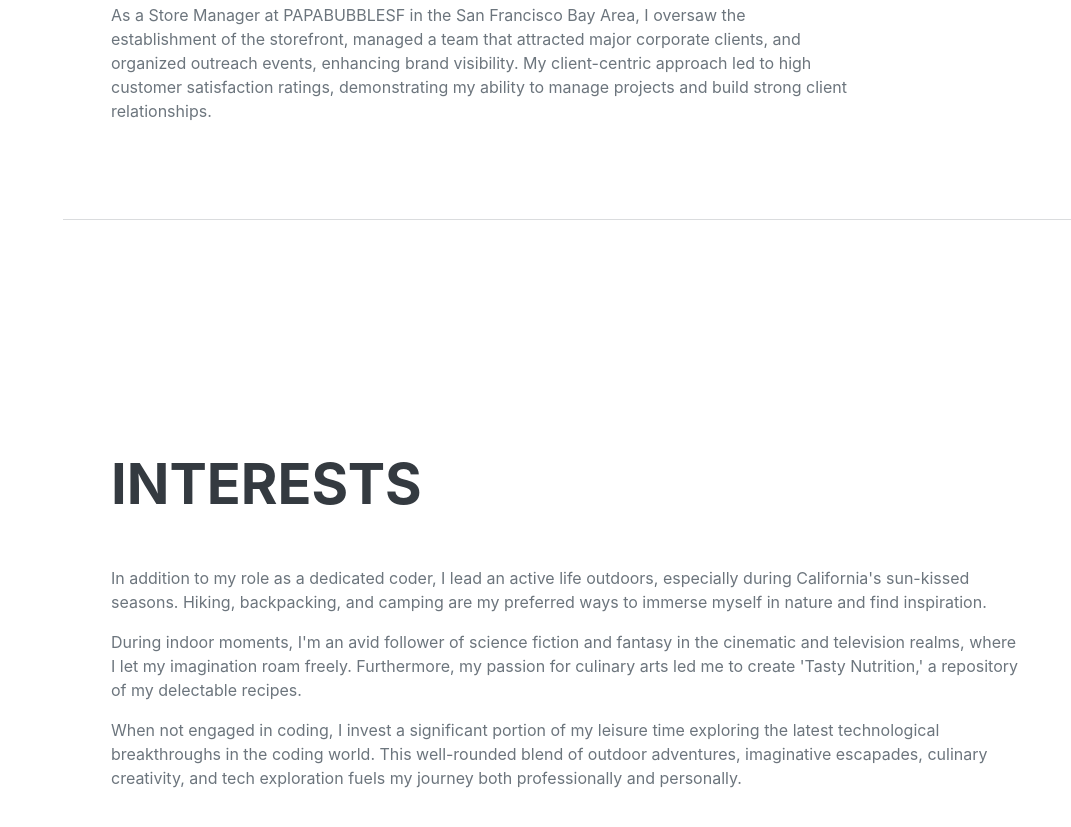
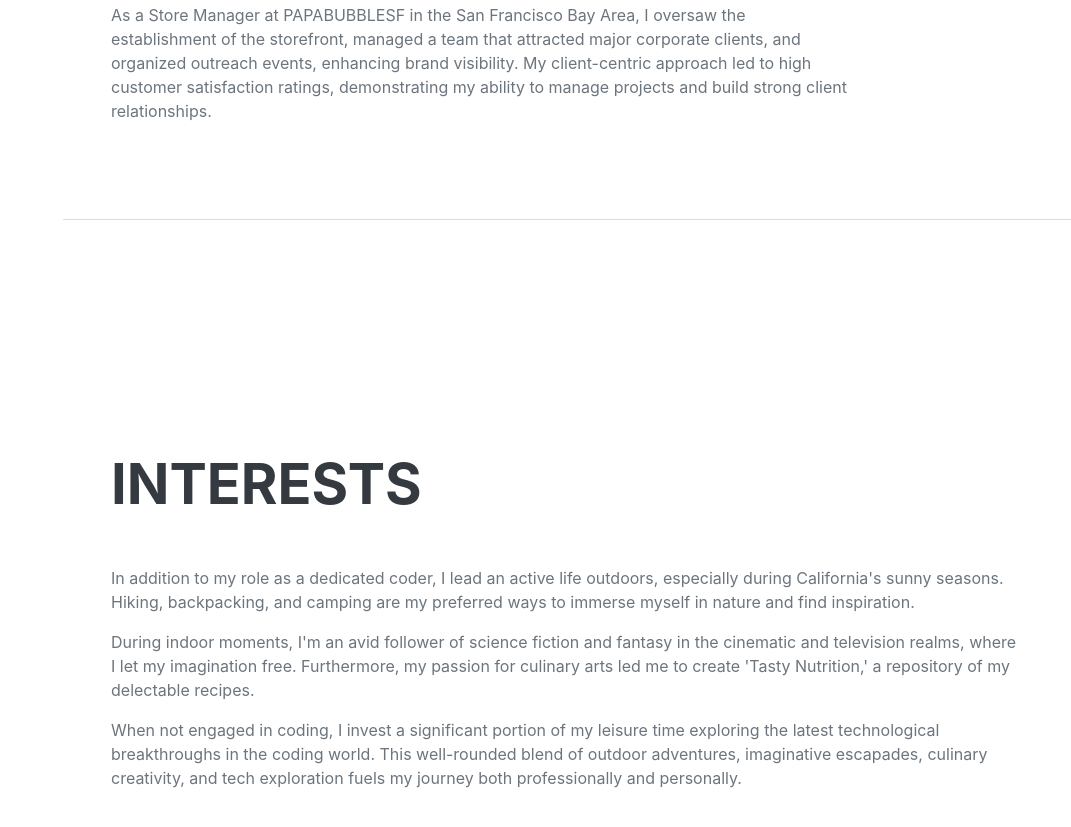
Before and after one commit to dcth628/dcth628.github.io, a plain HTML site: page index.html in a window 1280 px wide. Shown: the part 5487-6314 px from the top of the page, without its empty margins (209-1280 px from the left). Drawn offline with nearby package versions, Linux system fonts and the light colour scheme; files whose address does not match are found by name; a web font is replaced by a local one.

Commit message:
updated interests

```diff
--- a/index.html
+++ b/index.html
@@ -207,8 +207,8 @@
             <section class="resume-section" id="interests">
                 <div class="resume-section-content">
                     <h2 class="mb-5">Interests</h2>
-                    <p>In addition to my role as a dedicated coder, I lead an active life outdoors, especially during California's sun-kissed seasons. Hiking, backpacking, and camping are my preferred ways to immerse myself in nature and find inspiration.</p>
-                    <p>During indoor moments, I'm an avid follower of science fiction and fantasy in the cinematic and television realms, where I let my imagination roam freely. Furthermore, my passion for culinary arts led me to create 'Tasty Nutrition,' a repository of my delectable recipes.</p>
+                    <p>In addition to my role as a dedicated coder, I lead an active life outdoors, especially during California's sunny seasons. Hiking, backpacking, and camping are my preferred ways to immerse myself in nature and find inspiration.</p>
+                    <p>During indoor moments, I'm an avid follower of science fiction and fantasy in the cinematic and television realms, where I let my imagination free. Furthermore, my passion for culinary arts led me to create 'Tasty Nutrition,' a repository of my delectable recipes.</p>
                     <p class="mb-0">When not engaged in coding, I invest a significant portion of my leisure time exploring the latest technological breakthroughs in the coding world. This well-rounded blend of outdoor adventures, imaginative escapades, culinary creativity, and tech exploration fuels my journey both professionally and personally.</p>
                 </div>
             </section>
```
